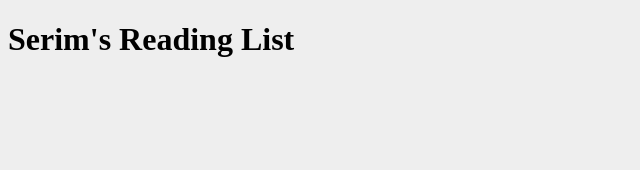
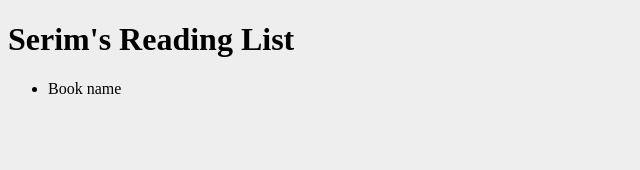
Before and after one commit to syaring/graphql-tutorial, a React (Create React App) app in the folder client/: page / in a window 1280 px wide. Shown: the top 170 px of the page, without its empty margins (0-640 px from the left). Built offline with nearby package versions, Linux system fonts and the light colour scheme.

Commit message:
graph ql tutorial 24 book list component

```diff
--- a/client/src/App.js
+++ b/client/src/App.js
@@ -1,11 +1,12 @@
 import React, { Component } from 'react';
+import BookList from './Components/BookList';
 
 class App extends Component {
   render() {
     return (
       <div id="main">
         <h1>Serim's Reading List</h1>
-
+        <BookList />
       </div>
     );
   }
--- /dev/null
+++ b/client/src/Components/BookList.js
@@ -0,0 +1,15 @@
+import React, { Component } from 'react';
+
+class BookList extends Component {
+  render() {
+    return (
+      <div>
+        <ul id="book-list">
+          <li>Book name</li>
+        </ul>
+      </div>
+    );
+  }
+}
+
+export default BookList;
```
